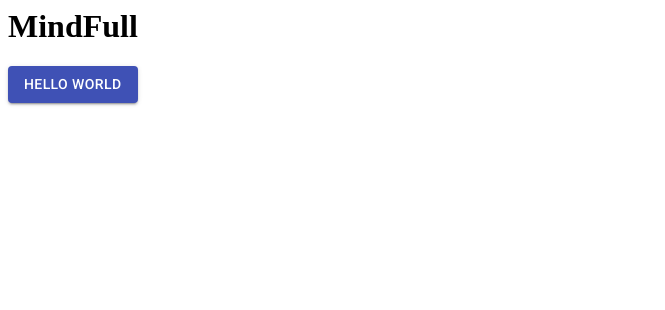
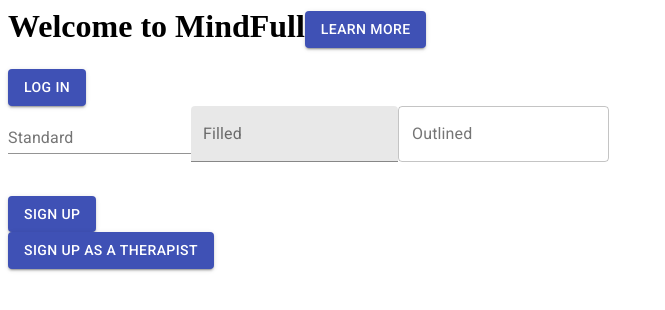
Before and after one commit to MindFull-app/MindFull, a React app: page / in a window 1280 px wide. Shown: the top 310 px of the page, without its empty margins (0-665 px from the left). Built offline with nearby package versions, Linux system fonts and the light colour scheme.

Commit message:
front end

```diff
--- /dev/null
+++ b/client/App.jsx
@@ -0,0 +1,32 @@
+import React from "react"
+import ReactDOM from 'react-dom';
+import {Button, TextField} from '@material-ui/core';
+
+import Header from './components/Header.jsx';
+
+function App() {
+  return (
+    <div>
+      <Header />
+      <Button variant="contained" color="primary">
+        Log in
+      </Button>
+      <br/>
+      <form className="class" noValidate autoComplete="off">
+        <TextField id="standard-basic" label="Standard" />
+        <TextField id="filled-basic" label="Filled" variant="filled" />
+        <TextField id="outlined-basic" label="Outlined" variant="outlined" />
+      </form>
+      <br/>
+      <Button variant="contained" color="primary">
+        Sign Up
+      </Button>
+      <br/>
+      <Button variant="contained" color="primary">
+        Sign up as a therapist
+      </Button>
+    </div>
+  );
+}
+
+export default App;
--- a/client/components/App.jsx
+++ b/client/SignUp.jsx
@@ -2,15 +2,17 @@
 import ReactDOM from 'react-dom';
 import Button from '@material-ui/core/Button';
 
-function App() {
+import Header from './components/Header.jsx';
+
+function SignUp() {
   return (
     <div>
-      <h1>MindFull</h1>
+      <Header />
       <Button variant="contained" color="primary">
-        Hello World
+        Enter
       </Button>
     </div>
   );
 }
 
-export default App;
+export default SignUp;
--- /dev/null
+++ b/client/components/Header.jsx
@@ -0,0 +1,17 @@
+import React from "react"
+import ReactDOM from 'react-dom';
+import Button from '@material-ui/core/Button';
+
+function Header() {
+  return (
+    <div>
+      <h1>Welcome to MindFull
+      <Button variant="contained" color="primary">
+        Learn More
+      </Button>
+      </h1>
+    </div>
+  );
+}
+
+export default Header;
--- a/client/index.js
+++ b/client/index.js
@@ -1,6 +1,6 @@
 import React from 'react';
 import { render } from 'react-dom';
-import App from './components/App.jsx';
+import App from './App.jsx';
 
 render(
   <App />,
```
Also changed, not shown: client/Home.jsx (added, +34 -0 lines), client/LogIn.jsx (added, +18 -0 lines), views/signin.html (added, +14 -0 lines), 1 other file (tests, documents, lock files or other folders).
